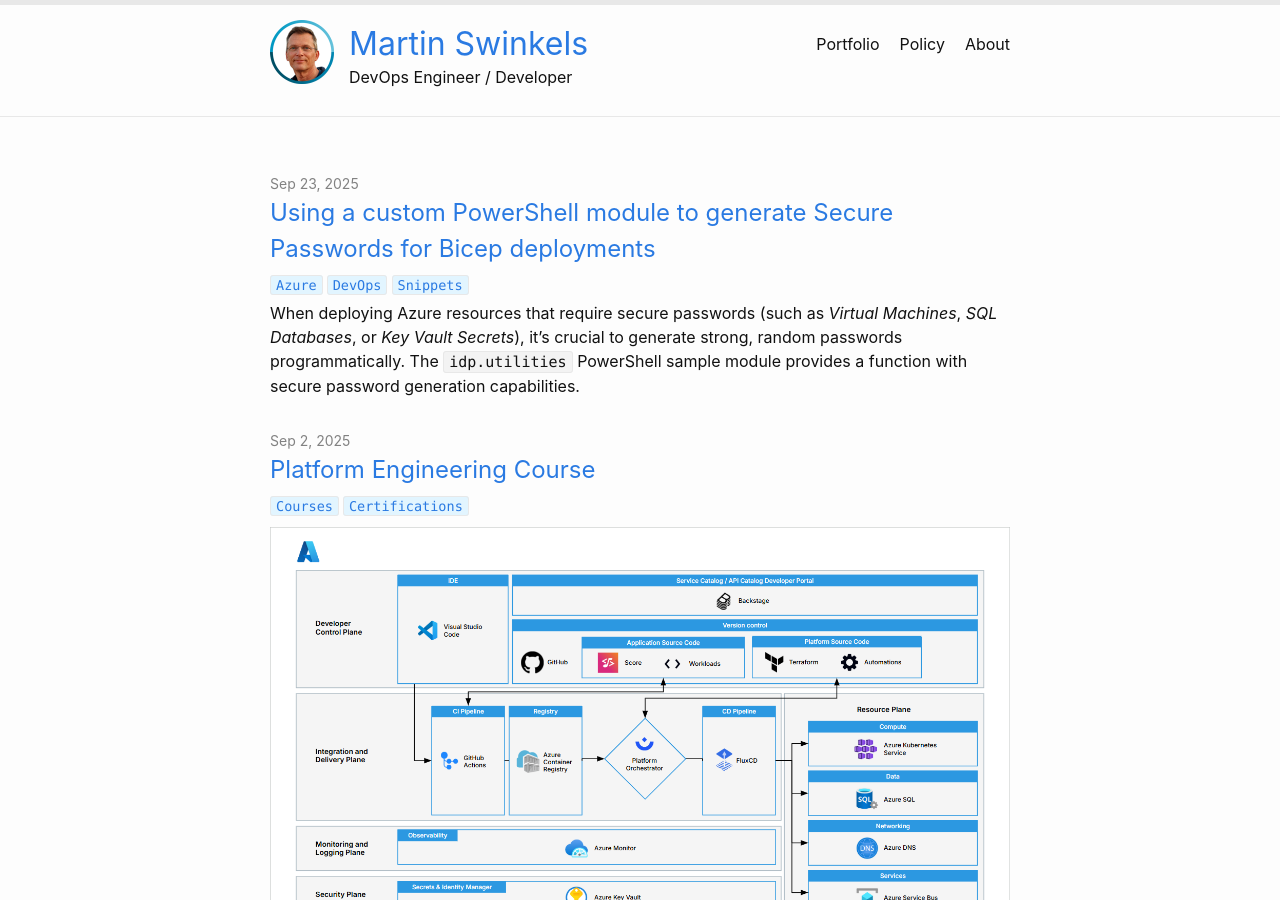
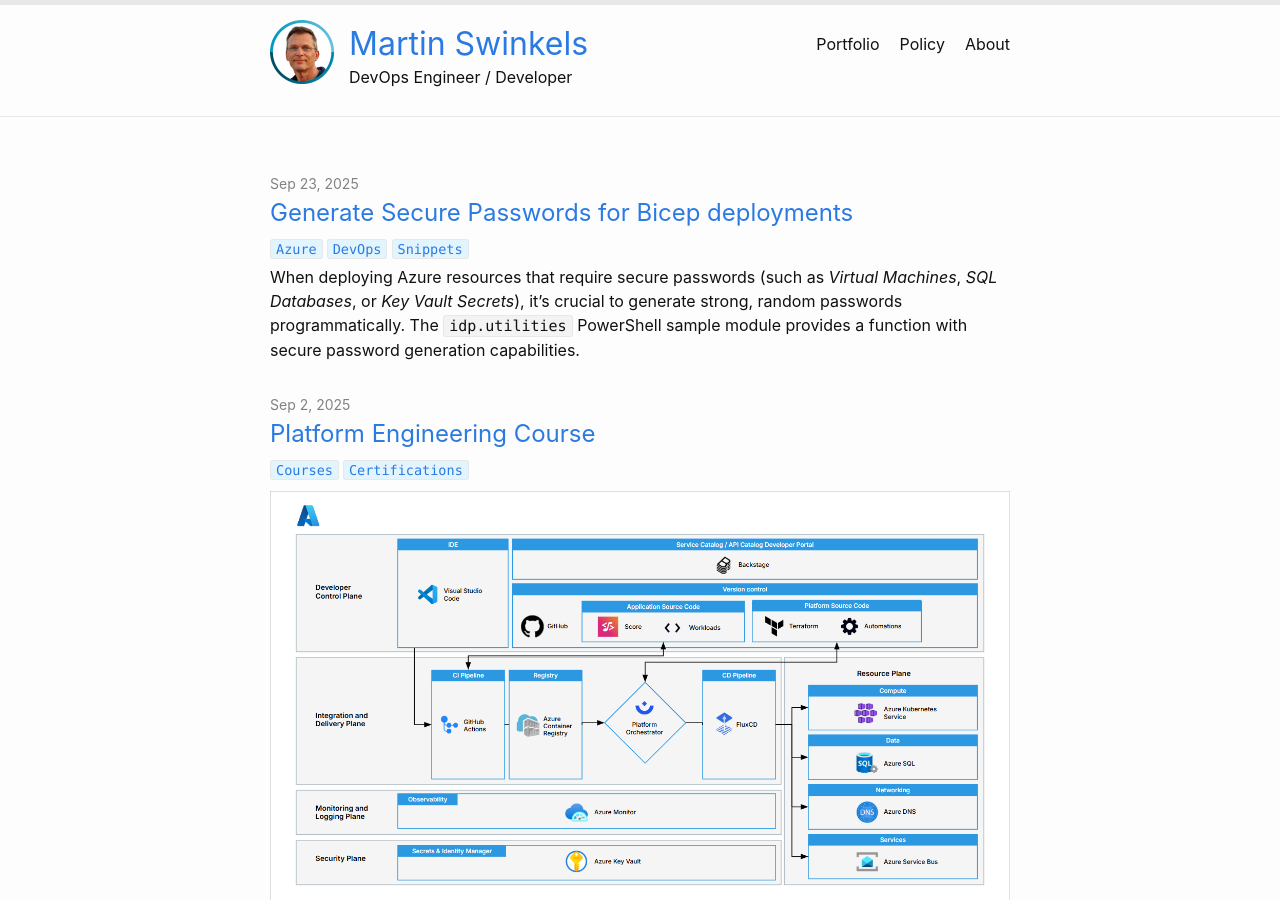
Before and after one commit to msc365/msc365.github.io, a Jekyll site: the page built from index.html, in a window 1280 px wide and 900 px high. Built offline with Jekyll 4.4.1, drawn with Linux system fonts in a browser that asks for light colours; the list of posts is cut into pages by our own code.

Commit message:
feat: Add new post on generating secure passwords for Bicep deployments using PowerShell

````diff
--- a/_posts/2025-09-23-azure-custom-posh-module-to-generate-secure-passwords-bicep-deployments.md
+++ b/_posts/2025-09-23-generate-secure-passwords-for-bicep-deployments.md
@@ -1,23 +1,20 @@
 ---
 layout: post
-title: Using a custom PowerShell module to generate Secure Passwords for Bicep deployments
+title: Generate Secure Passwords for Bicep deployments
 author: Martin Swinkels
 categories: [Azure, DevOps, Snippets]
 tags: azure iac powershell
 comments: false
 ---
-
 When deploying Azure resources that require secure passwords (such as _Virtual Machines_, _SQL Databases_, or _Key Vault Secrets_), it's crucial to generate strong, random passwords programmatically. The `idp.utilities` PowerShell sample module provides a function with secure password generation capabilities.
 
 <div class="important">
     <p><strong>Note</strong>: Download the [idp-utilities](https://github.com/msc365/az-idp-utilities) module on GitHub.</p>
 </div>
 
-While Bicep files themselves do not directly execute PowerShell, you can leverage a PowerShell module in your deployment process to generate secure passwords and pass them as parameters to your Bicep templates.
+While Bicep files themselves do not directly execute PowerShell, you can leverage a PowerShell module in your deployment process to generate secure passwords and pass them as parameters to your Bicep templates. Here's how you can achieve this:
 
-### Here's how you can achieve this
-
-#### 1. Import the PowerShell module
+### 1. Import the PowerShell module
 
 Ensure that you download the `idp.utilities` module and imported in your PowerShell session:
 
@@ -38,7 +35,7 @@
 Get-Module -Name 'idp.utilities'
 ```
 
-#### 2. Prepare a Bicep file with a Secure parameter
+### 2. Prepare a Bicep file with a Secure parameter
 
 Create (or update) a Bicep file to accept a _secure password parameter_.
 
@@ -94,7 +91,7 @@
 }
 ```
 
-#### 3. Generate a Secure Password and Deploy the Bicep File
+### 3. Generate a Secure Password and Deploy the Bicep File
 
 Create a PowerShell deployment script named `Deploy-VirtualMachineWithSecurePassword.ps1` that uses the `idp.utilities` module to generate a secure password and then deploys the Bicep template.
 
@@ -127,7 +124,7 @@
 
 ```
 
-#### 4. Execute the PowerShell Deployment Script
+### 4. Execute the PowerShell Deployment Script
 
 Run the PowerShell script to deploy your Bicep file while leveraging the secure password generation from the `idp.utilities` module.
 
````
